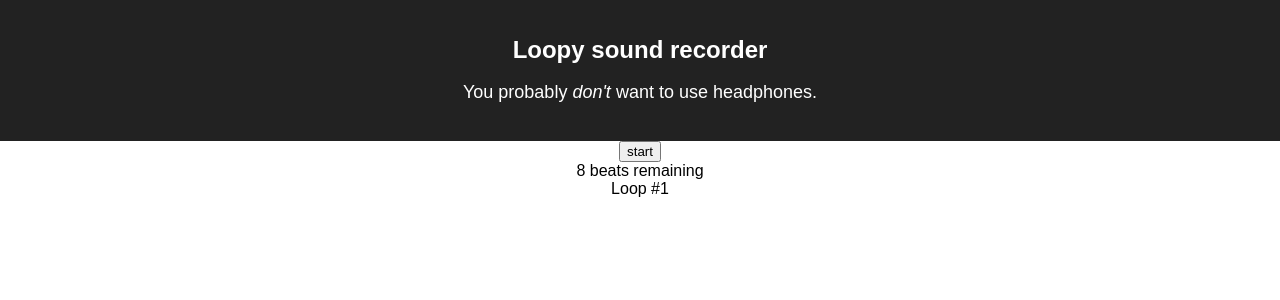
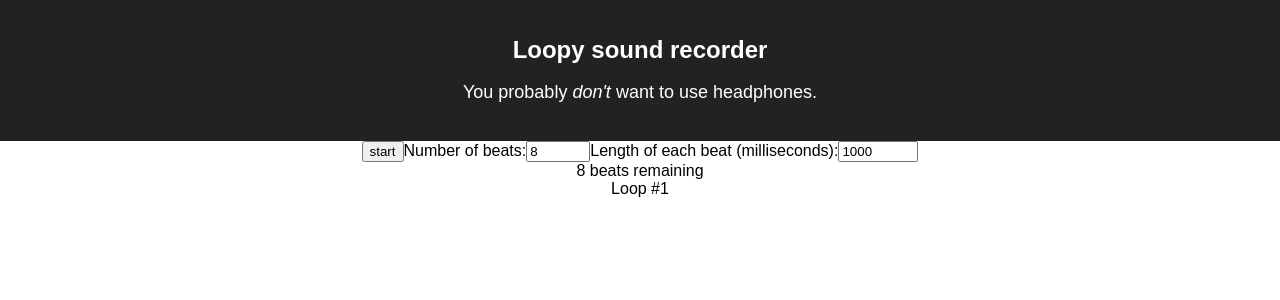
Before and after one commit to FTWinston/Loopy, a React (Create React App) app: page / in a window 1280 px wide. Shown: the top 300 px of the page. Built offline with nearby package versions, Linux system fonts and the light colour scheme; no server answers; the HTML template or start-up script is replaced by a standard one.

Commit message:
Added inputs to control loop duration

```diff
--- a/src/App.tsx
+++ b/src/App.tsx
@@ -23,10 +23,10 @@ class App extends React.Component<{}, IState> {
             numBeats: 8,
         };
 
-        this.audioLoop = new AudioLoop(this.getLoopLength());
+        this.audioLoop = new AudioLoop(this.getLoopLength(this.state));
     }
 
-    public async componentDidMount() {
+    public componentDidMount() {
         navigator.mediaDevices.getUserMedia({ audio: true, video: false })
             .then(stream => {
                 this.audioLoop.setSource(stream);
@@ -40,17 +40,29 @@ class App extends React.Component<{}, IState> {
             });
     }
 
+    public componentWillUpdate(nextProps: {}, nextState: IState) {
+        if (nextState.beatLengthMs !== this.state.beatLengthMs || nextState.numBeats !== this.state.numBeats) {
+            this.audioLoop.setDelay(this.getLoopLength(nextState));
+        }
+    }
+
     public render() {
-        const loopDisplay = this.state.error
-            ? <p className="App-error">Couldn't locate microphone, unable to continue.</p>
-            : <LoopDisplay
-                playing={this.state.looping}
-                numBeats={this.state.numBeats}
-                beatLengthMs={this.state.beatLengthMs}
-                start={this.startLoop}
-                stop={this.stopLoop}
-                loop={this.nextLoop}
-            />
+        if (this.state.error) {
+            return (
+                <div className="App">
+                    <header className="App-header">
+                        <h1 className="App-title">Loopy sound recorder</h1>
+                        <p className="App-error">Couldn't locate microphone, unable to continue.</p>
+                    </header>
+                </div>
+            )
+        }
+
+        const startLoop = () => this.startLoop();
+        const stopLoop = () => this.stopLoop();
+        const nextLoop = () => this.nextLoop();
+        const setNumBeats = (num: number) => this.setNumBeats(num);
+        const setBeatLength = (length: number) => this.setBeatLength(length);
 
         return (
             <div className="App">
@@ -59,12 +71,42 @@ class App extends React.Component<{}, IState> {
                     <p className="App-intro">You probably <em>don't</em> want to use headphones.</p>
                 </header>
 
-                {loopDisplay}
+                <LoopDisplay
+                    numBeats={this.state.numBeats}
+                    beatLengthMs={this.state.beatLengthMs}
+                    setNumBeats={setNumBeats}
+                    setBeatLength={setBeatLength}
+
+                    playing={this.state.looping}
+                    start={startLoop}
+                    stop={stopLoop}
+                    loop={nextLoop}
+                />
             </div>
         );
     }
 
-    private getLoopLength() { return this.state.numBeats * this.state.beatLengthMs / 1000; }
+    private getLoopLength(state: IState) { return state.numBeats * state.beatLengthMs / 1000; }
+
+    private setNumBeats(num: number) {
+        if (this.state.looping) {
+            return;
+        }
+
+        this.setState({
+            numBeats: num,
+        });
+    }
+
+    private setBeatLength(length: number) {
+        if (this.state.looping) {
+            return;
+        }
+
+        this.setState({
+            beatLengthMs: length,
+        });
+    }
 
     private startLoop() {
         this.audioLoop.start();
--- a/src/LoopDisplay.tsx
+++ b/src/LoopDisplay.tsx
@@ -4,6 +4,9 @@ import './LoopDisplay.css';
 interface IProps {
     beatLengthMs: number;
     numBeats: number;
+    setNumBeats: (num: number) => void;
+    setBeatLength: (length: number) => void;
+
     playing: boolean;
     start: () => void;
     stop: () => void;
@@ -44,9 +47,39 @@ export class LoopDisplay extends React.PureComponent<IProps, IState> {
             ? <button className="loop__button loop__stop" onClick={startStopAction}>stop</button>
             : <button className="loop__button loop__stop" onClick={startStopAction}>start</button>
 
+        const numBeatsChanged = (e: React.ChangeEvent<HTMLInputElement>) => this.props.setNumBeats(parseInt(e.target.value));
+        const beatLengthChanged = (e: React.ChangeEvent<HTMLInputElement>) => this.props.setBeatLength(parseInt(e.target.value));
+
         return (
             <div className={classes}>
                 {startStop}
+
+                <label>
+                    Number of beats:
+                    <input
+                        type="number"
+                        value={this.props.numBeats}
+                        onChange={numBeatsChanged}
+                        disabled={this.props.playing}
+                        min={1}
+                        max={200}
+                        step={1}
+                    />
+                </label>
+
+                <label>
+                    Length of each beat (milliseconds):
+                    <input
+                        type="number"
+                        value={this.props.beatLengthMs}
+                        onChange={beatLengthChanged}
+                        disabled={this.props.playing}
+                        min={1}
+                        max={10000}
+                        step={1}
+                    />
+                </label>
+
                 <div className="loop__beatsRemaining">{this.state.beatsRemaining} beats remaining</div>
                 <div className="loop__loopNumber">Loop #{this.state.loopNumber}</div>
             </div>
```
